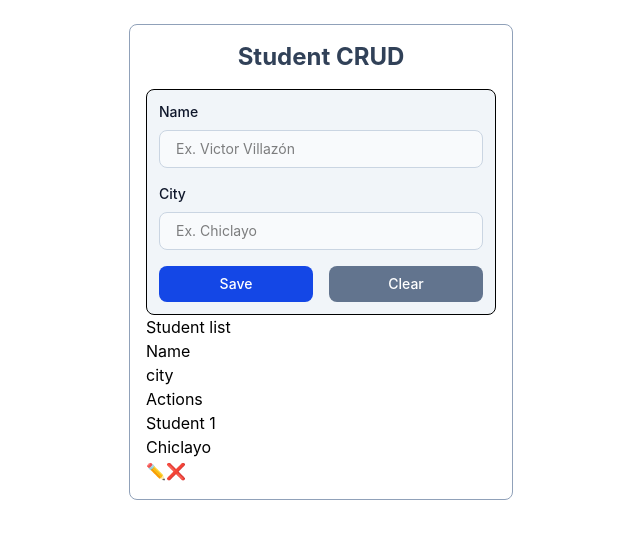
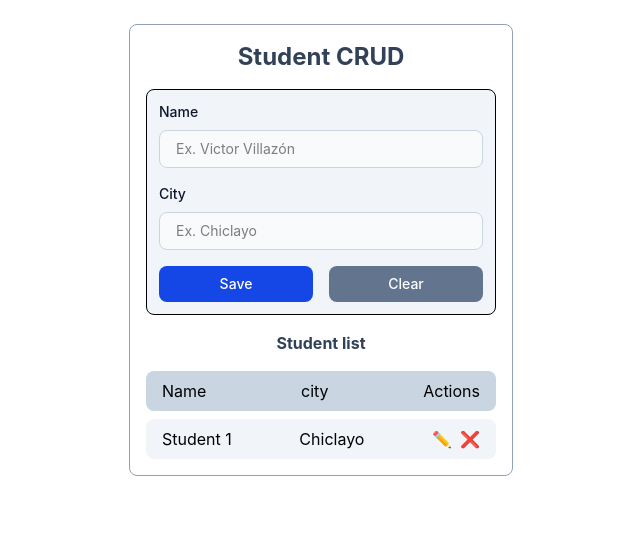
Before and after one commit to victorvzn/bootcamp-frontend-python-g31-jv, a React (Vite) app in the folder semana10/dia01-02-react-student-list-crud/: page / in a window 1280 px wide. Shown: the top 538 px of the page, without its empty margins (319-959 px from the left). Built offline with nearby package versions, Linux system fonts and the light colour scheme.

Commit message:
semana10, dia01, 02, react student list crud

```diff
--- a/semana10/dia01-02-react-student-list-crud/src/App.jsx
+++ b/semana10/dia01-02-react-student-list-crud/src/App.jsx
@@ -42,19 +42,19 @@ const App = () => {
         </div>
       </form>
 
-      <h2>Student list</h2>
+      <h2 className="text-center text-slate-700 font-bold my-4">Student list</h2>
 
-      <section>
-        <div>
-          <div>Name</div>
-          <div>city</div>
-          <div>Actions</div>
+      <section className="mt-4 flex flex-col gap-2">
+        <div className="flex justify-between items-center gap-2 bg-slate-300 px-4 py-2 rounded-lg ">
+          <div className="text-left">Name</div>
+          <div className="text-left">city</div>
+          <div className="flex gap-2">Actions</div>
         </div>
 
-        <div>
-          <div>Student 1</div>
-          <div>Chiclayo</div>
-          <div>
+        <div className="flex justify-between items-center gap-2 bg-slate-100 px-4 py-2 rounded-lg">
+          <div className="text-left">Student 1</div>
+          <div className="text-left">Chiclayo</div>
+          <div className="flex gap-2">
              <button>✏</button>
              <button>❌</button>
           </div>
```
